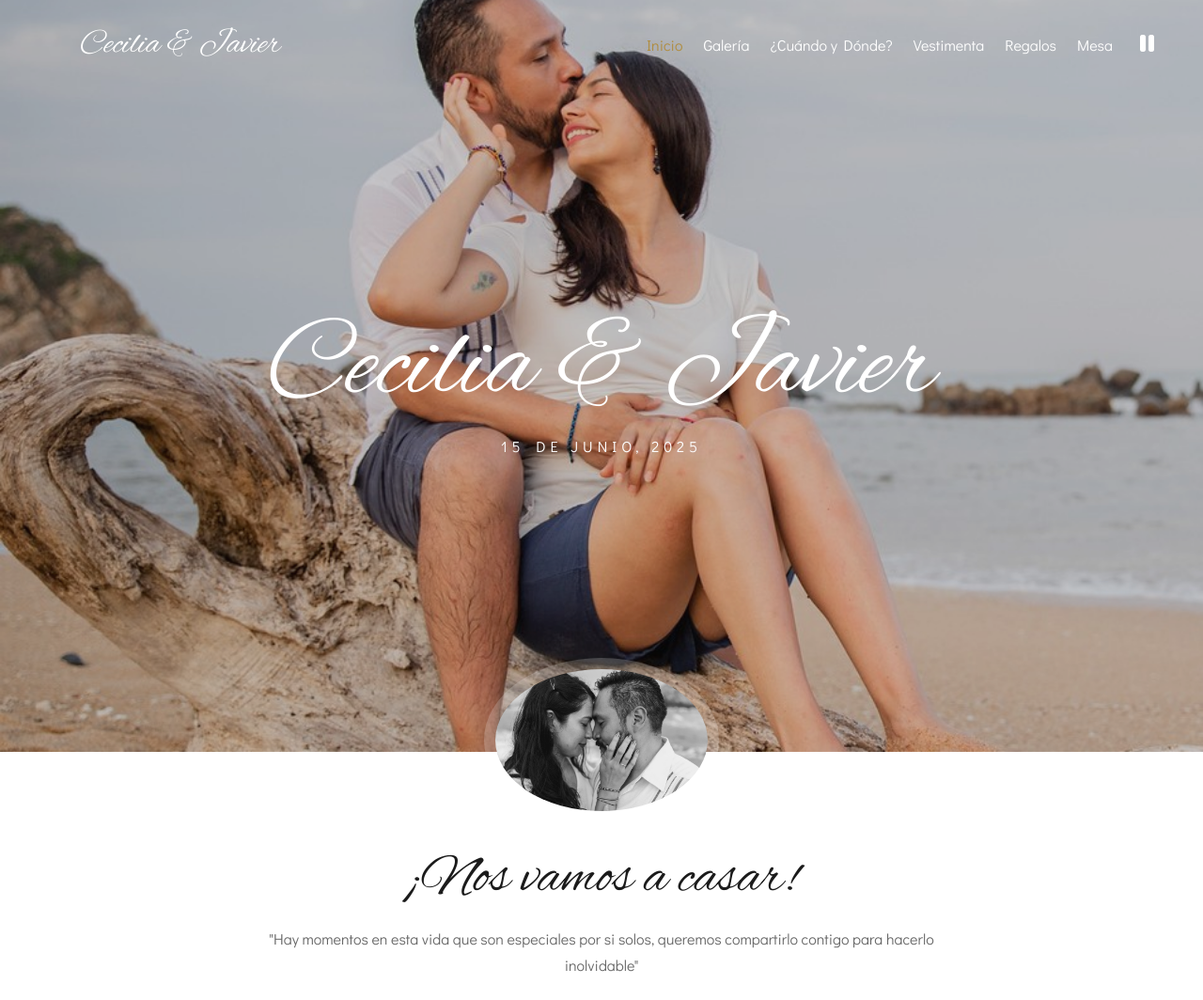
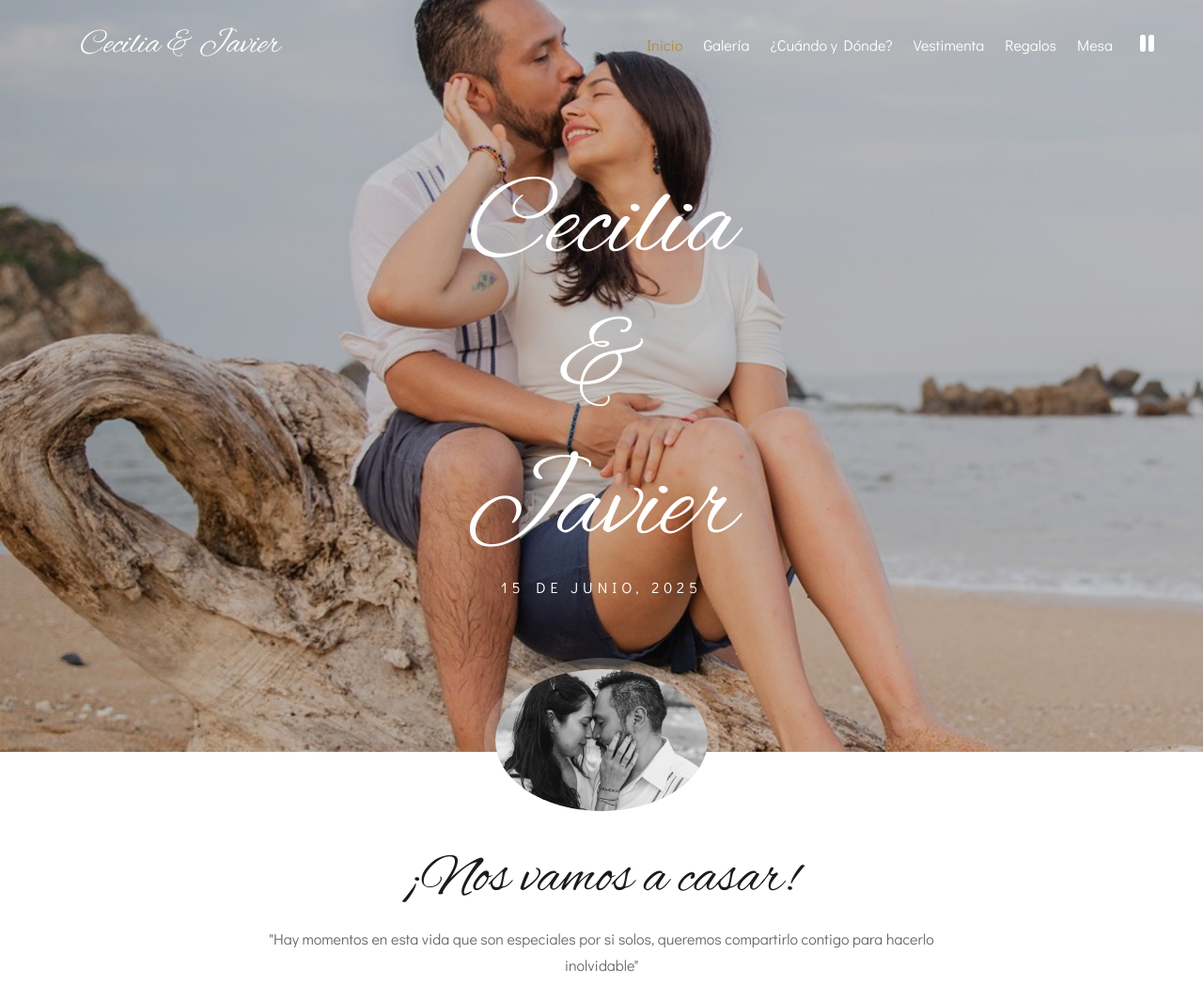
Before and after one commit to PacoJavoMx/cecijaviporsiempre, a plain HTML site: page index.html in a window 1280 px wide. Shown: the top 1064 px of the page at 94% size. Drawn offline with Linux system fonts and the light colour scheme.

Commit message:
ajustando texto

```diff
--- a/index.html
+++ b/index.html
@@ -82,7 +82,7 @@
                             <div class="row">
                                 <div class="col-md-12 text-center js-fullheight slider-text">
                                     <div class="slider-text-inner mx-auto">
-                                        <h2>Cecilia & Javier</h2>
+                                        <h2>Cecilia <br>&<br> Javier</h2>
                                         <h6>15 de Junio, 2025</h6>
                                     </div>
                                 </div>
```
